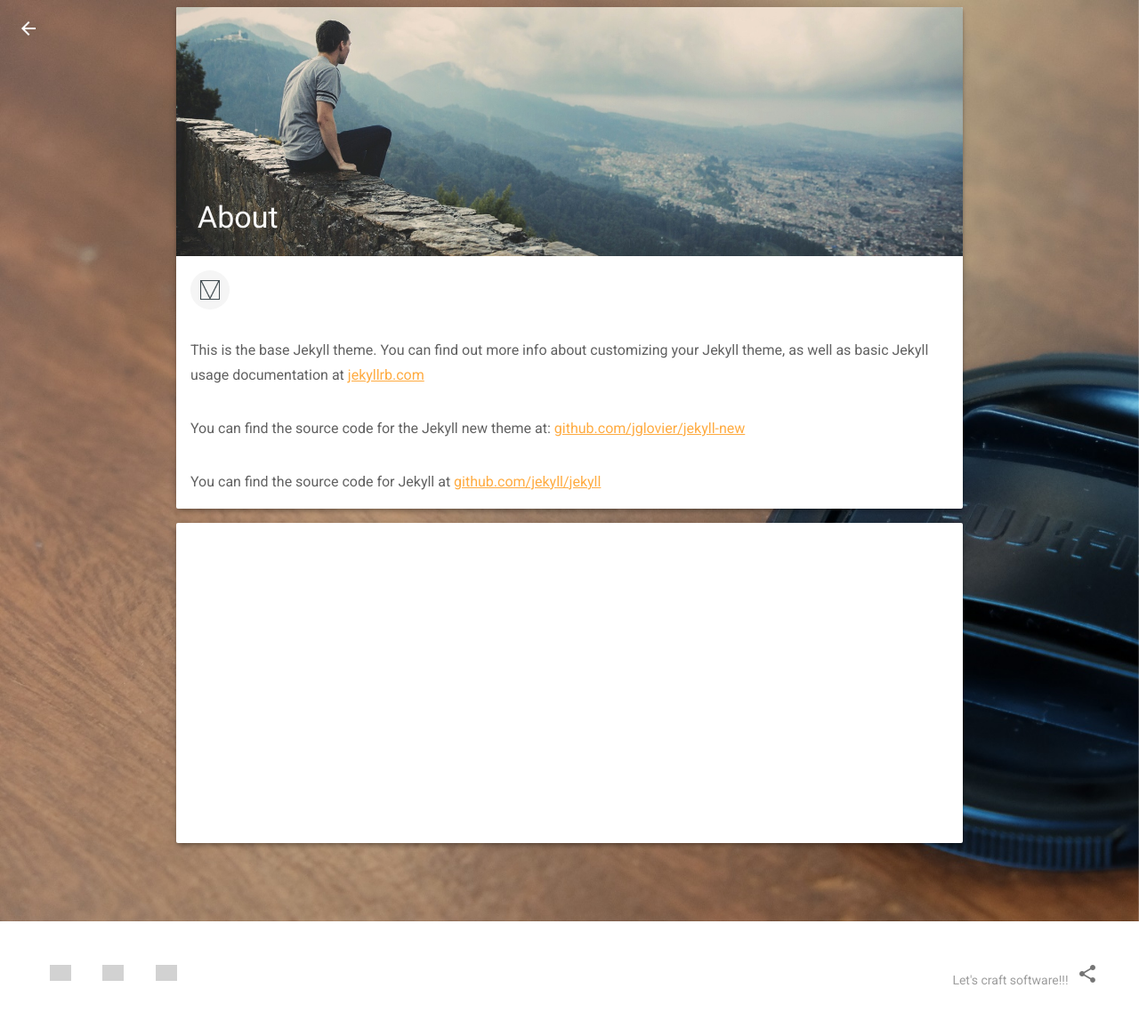
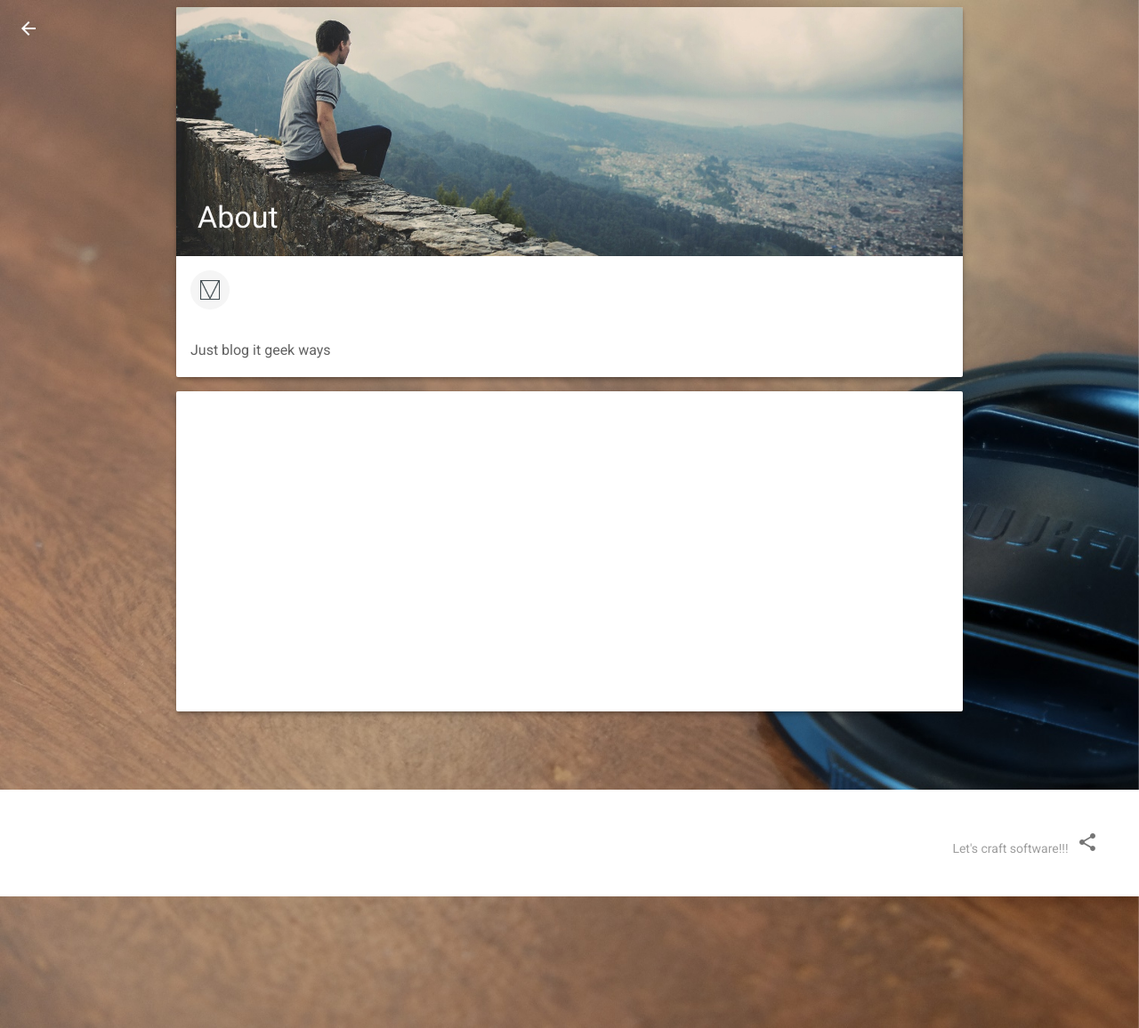
Before and after one commit to osataken/osataken.github.io, a Jekyll site: the page built from about.md, in a window 1280 px wide. Shown: the whole page at 89% size. Built offline with Jekyll 4.4.1, drawn with Linux system fonts in a browser that asks for light colours; grey boxes are pictures that could not be loaded.

Commit message:
remove twitter facebook and g+ icon from footer

```diff
--- a/_includes/footer.html
+++ b/_includes/footer.html
@@ -1,14 +1,5 @@
 <footer class="mdl-mini-footer">
     <div class="mdl-mini-footer--left-section">
-        <button class="mdl-mini-footer--social-btn social-btn social-btn__twitter">
-            <span class="visuallyhidden">Twitter</span>
-        </button>
-        <button class="mdl-mini-footer--social-btn social-btn social-btn__blogger">
-            <span class="visuallyhidden">Facebook</span>
-        </button>
-        <button class="mdl-mini-footer--social-btn social-btn social-btn__gplus">
-            <span class="visuallyhidden">Google Plus</span>
-        </button>
     </div>
     <div class="mdl-mini-footer--right-section">
         {{ site.description }}
--- a/about.md
+++ b/about.md
@@ -4,8 +4,4 @@
 permalink: /about/
 ---
 
-This is the base Jekyll theme. You can find out more info about customizing your Jekyll theme, as well as basic Jekyll usage documentation at [jekyllrb.com](http://jekyllrb.com/)
-
-You can find the source code for the Jekyll new theme at: [github.com/jglovier/jekyll-new](https://github.com/jglovier/jekyll-new)
-
-You can find the source code for Jekyll at [github.com/jekyll/jekyll](https://github.com/jekyll/jekyll)
+Just blog it geek ways
```
